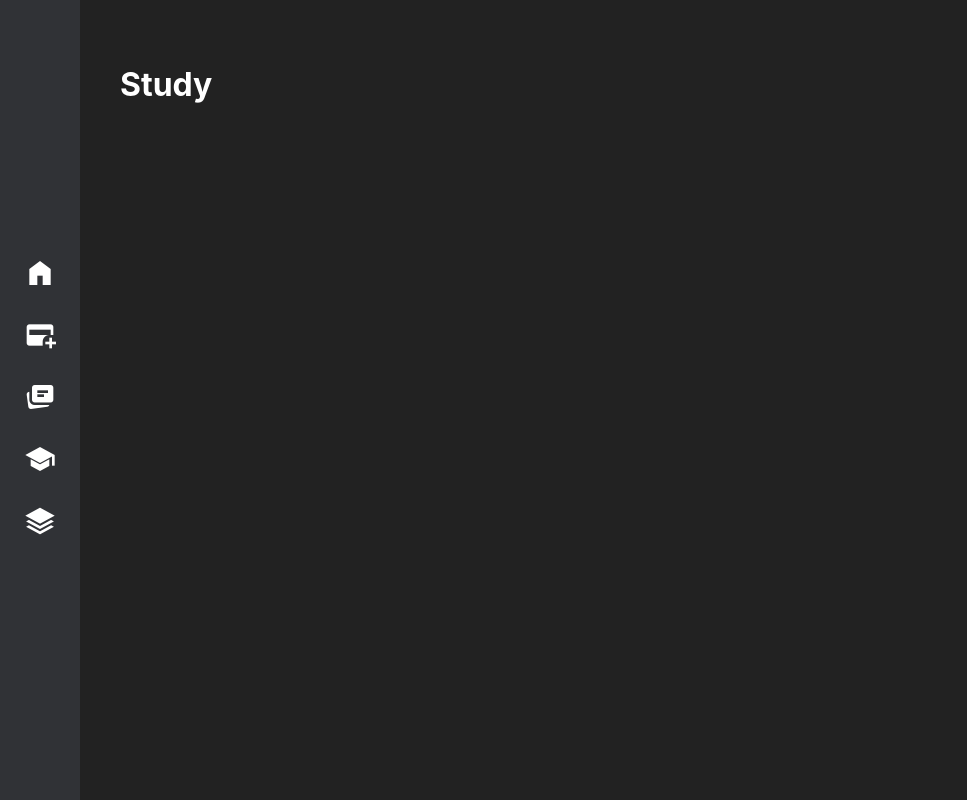
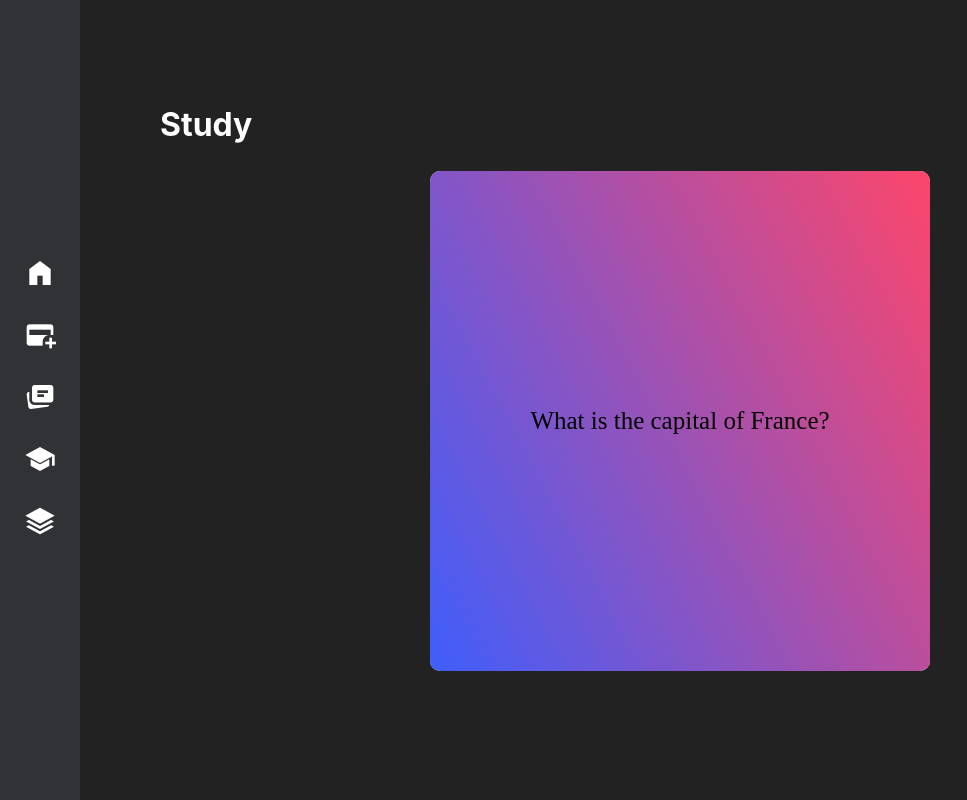
Before and after one commit to 18barbers2/gostudycards, a React (Vite) app in the folder frontend/: page /study in a window 1280 px wide. Shown: the whole page, without its empty margins (0-967 px from the left). Built offline with nearby package versions, Linux system fonts and the light colour scheme.

Commit message:
style: fixed centering issue with study page

```diff
--- a/frontend/src/components/CardPreview.tsx
+++ b/frontend/src/components/CardPreview.tsx
@@ -14,7 +14,7 @@ export function CardPreview({ data, template, side, onFlip}: CardPreviewProps) {
             <p>
                 Preview - {side === 'front' ? 'Front' : 'Back'}
             </p>
-            <Card template={template} data={data}></Card>
+            <Card template={template} data={data} id={''} deckId={''}></Card>
             <button onClick={onFlip}>
                 Flip Card
             </button>
--- a/frontend/src/components/Layout/Layout.css
+++ b/frontend/src/components/Layout/Layout.css
@@ -15,7 +15,7 @@
 
 .main-content {
     margin-left: 80px;
-    padding: 40px;
+    padding: 80px; /** Adjust for the fixed navbar height **/
     flex: 1;
     overflow-y: auto;
 }
--- a/frontend/src/css/Card.css
+++ b/frontend/src/css/Card.css
@@ -2,14 +2,8 @@ html { margin:0; padding:0; }
 
 .card-iframe {
     font-size: 36px;
-    display: flex;
-    justify-content: center;
-    align-items: center;
-    /* flex-direction: column; */
-    /* width: 100%; */
-    /* background-color: rgba(137, 137, 137, 0.126); */
-    /* background: #2A7B9B; */
-    /* background: linear-gradient(45deg,rgba(42, 123, 155, 1) 0%, rgba(87, 199, 133, 1) 50%, rgba(237, 221, 83, 1) 100%); */
+    display: block;
+    margin: 0 auto;
 }
 
 iframe {
@@ -17,7 +11,7 @@ iframe {
     border-width: 0;
     height: 500px;
     border-radius: 10px;
-    width: 100%;
+    width: 500px;
     max-width: 500px;
 }
 
--- /dev/null
+++ b/frontend/src/css/Study.css
@@ -0,0 +1,14 @@
+.study-page-container {
+    display: flex;
+    flex-direction: column;
+    justify-content: center;
+    align-items: center;
+    padding: 0 40px;
+    min-height: calc(100vh - 80px);
+}
+
+.study-page {
+    display: block;
+    width: 100%;
+    padding: 100px;
+}
--- a/frontend/src/pages/Study.tsx
+++ b/frontend/src/pages/Study.tsx
@@ -1,10 +1,20 @@
 import { Layout } from "../components/Layout/Layout.tsx";
+import Card from "../components/Card.tsx";
+
 
 export function Study() {
     return (
         <Layout>
-            <div className="study">
+            <div className='study-page'>
                 <h1>Study</h1>
+                <div className="study-page-container">
+                    <Card
+                        id="1"
+                        deckId="1"
+                        template="<div>{{front}}</div>"
+                        data={{ front: "What is the capital of France?" }}
+                    />
+                </div>
             </div>
         </Layout>
     );
```
